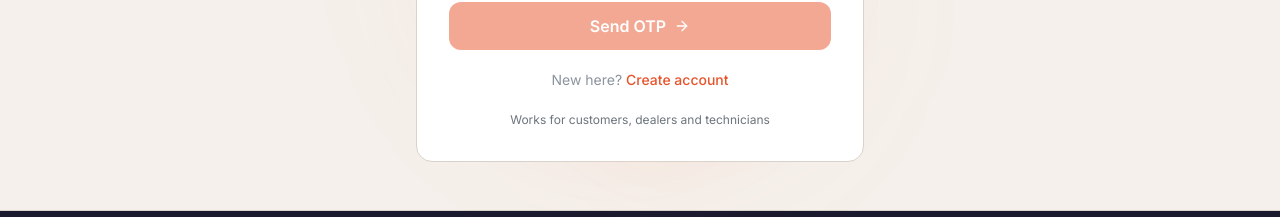
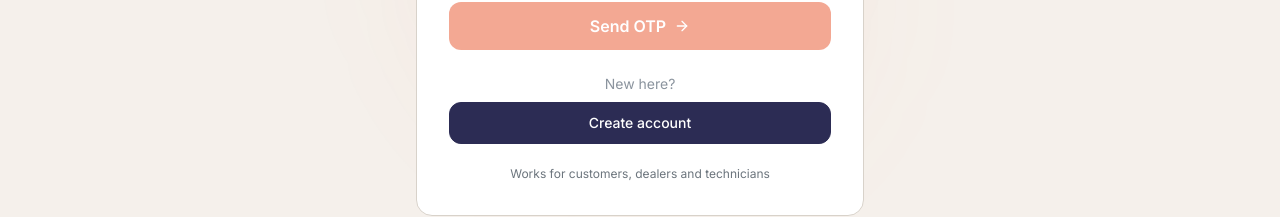
Before and after one commit to shukla-manya/evision-platform-, a Next.js app in the folder frontend-web/: page /login in a window 1280 px wide. Shown: the part 433-650 px from the top of the page. Built offline with nearby package versions, Linux system fonts and the light colour scheme; no server answers.

Commit message:
feat: update features and improve system performance

```diff
--- a/frontend-web/app/(auth)/login/page.tsx
+++ b/frontend-web/app/(auth)/login/page.tsx
@@ -200,12 +200,12 @@ function LoginPageInner() {
                   </>
                 )}
               </button>
-              <p className="text-center text-ev-subtle text-sm">
-                New here?{' '}
-                <Link href="/register" className="text-ev-primary font-medium hover:underline">
+              <div className="flex flex-col gap-2 items-stretch pt-1">
+                <span className="text-center text-ev-subtle text-sm">New here?</span>
+                <Link href="/register" className="ev-btn-secondary text-sm py-2.5 px-4 text-center">
                   Create account
                 </Link>
-              </p>
+              </div>
               <p className="text-center text-ev-muted text-xs leading-relaxed">
                 Works for customers, dealers and technicians
               </p>
--- a/frontend-web/app/products/[id]/page.tsx
+++ b/frontend-web/app/products/[id]/page.tsx
@@ -301,15 +301,6 @@ export default function ProductDetailPage() {
               </button>
             </div>
 
-            {!canBuy ? (
-              <div className="flex flex-wrap items-center gap-3">
-                <p className="text-ev-muted text-sm">Sign in to add to cart or wishlist.</p>
-                <Link href="/login" className="ev-btn-secondary text-sm py-2 px-4 inline-flex">
-                  Sign in
-                </Link>
-              </div>
-            ) : null}
-
             <div className="ev-card p-4 space-y-3">
               <div className="flex items-start gap-2">
                 <Truck size={18} className="text-ev-primary shrink-0 mt-0.5" />
```
Also changed, not shown: 1 other file (tests, documents, lock files or other folders).
